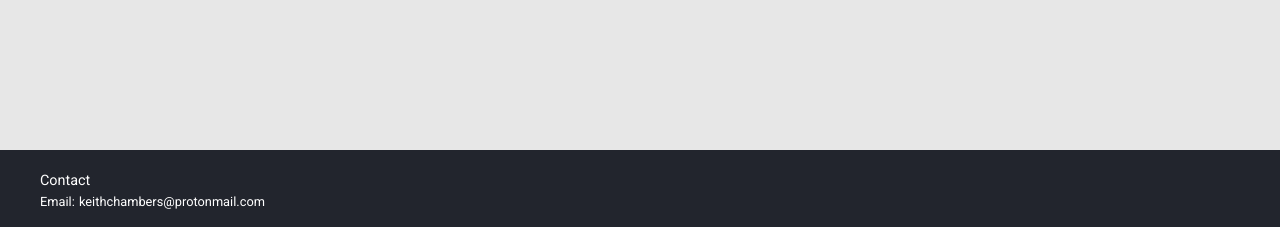
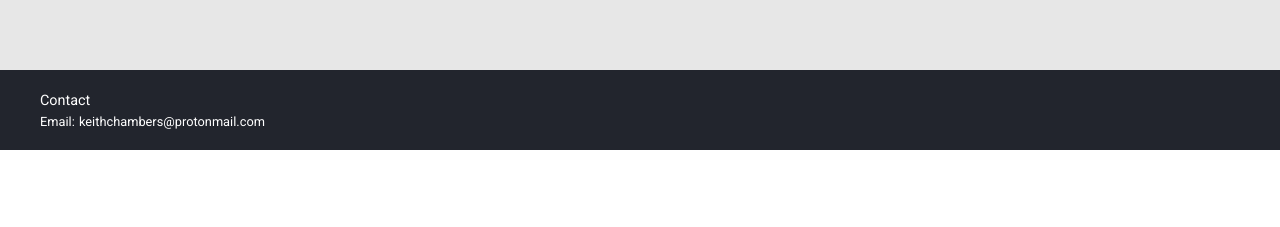
Before and after one commit to kdchambers/PortfolioSite, a Nuxt app: page / in a window 1280 px wide. Shown: the part 903-1130 px from the top of the page. After the commit the page ends 1053 px from the top, so only its background shows below. Built offline with nearby package versions, Linux system fonts and the light colour scheme.

Commit message:
Fixed footer

```diff
--- a/components/NavigationBar.vue
+++ b/components/NavigationBar.vue
@@ -13,7 +13,8 @@
                     </ul>
                 </div>
 
-                <a href="#" id="headerContact" class="links">Contact</a>
+
+                <nuxt-link to="/contact" id="headerContact" class="links">Contact</nuxt-link>
                 <a href=http://github.com/keith-chambers id="headerGithub">
                     <img src="~/assets/GitHub-Mark-Light-32px.png" alt="Github" />
                 </a>
--- a/layouts/main.vue
+++ b/layouts/main.vue
@@ -3,8 +3,8 @@
         <div id="root">
             <Navigation id="navigation"></Navigation>
             <nuxt />
-            <Footer id="footer"></Footer>
         </div>
+        <Footer id="footer"></Footer>
   </div>
 </template>
 
@@ -27,11 +27,19 @@
     body, h3, h1, h2, h4, h5, h6, p {
         margin: 0px;
         padding: 0px;
+
+    }
+
+    #root {
+        height: 100%;
+        min-height: 100vh;
     }
 
     #footer {
         background-color: #22252D;
+        position: relative;
         height: 80px;
+        margin-top: -80px;
     }
 
 html {
--- a/pages/appdevelopment/index.vue
+++ b/pages/appdevelopment/index.vue
@@ -149,6 +149,8 @@
         flex-wrap: wrap;
         flex-direction: row;
 
+        padding-bottom: 80px;
+
     }
 
     #appDevHeading {
--- a/pages/index.vue
+++ b/pages/index.vue
@@ -48,6 +48,7 @@
     #aboutMe {
         grid-area: aboutMe;
         background-color: #E7E7E7;
+        padding-bottom: 60px;
     }
 
 </style>
--- a/pages/webdevelopment/index.vue
+++ b/pages/webdevelopment/index.vue
@@ -170,6 +170,7 @@
     #inputForm {
         min-width: 400px;
         margin: 30px;
+        padding-bottom: 80px;
     }
 
 </style>
```
